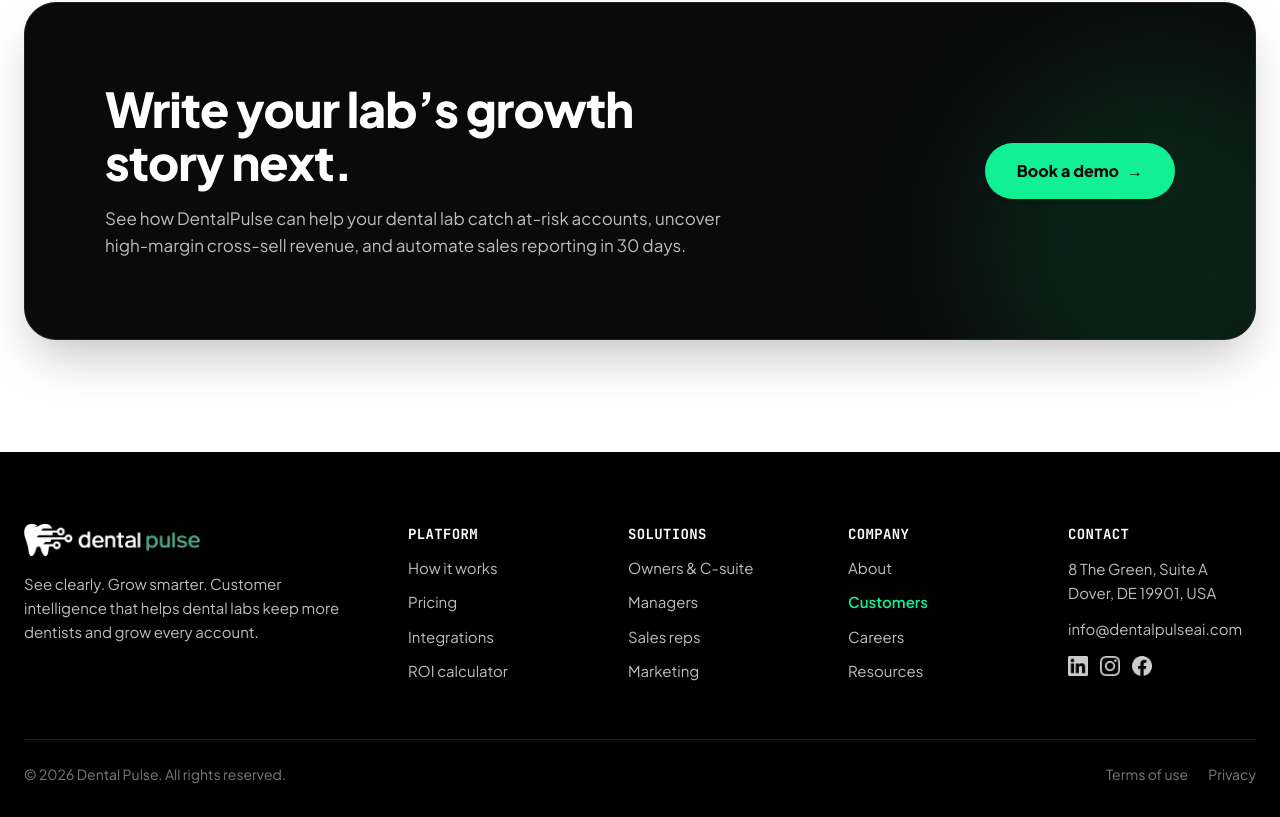
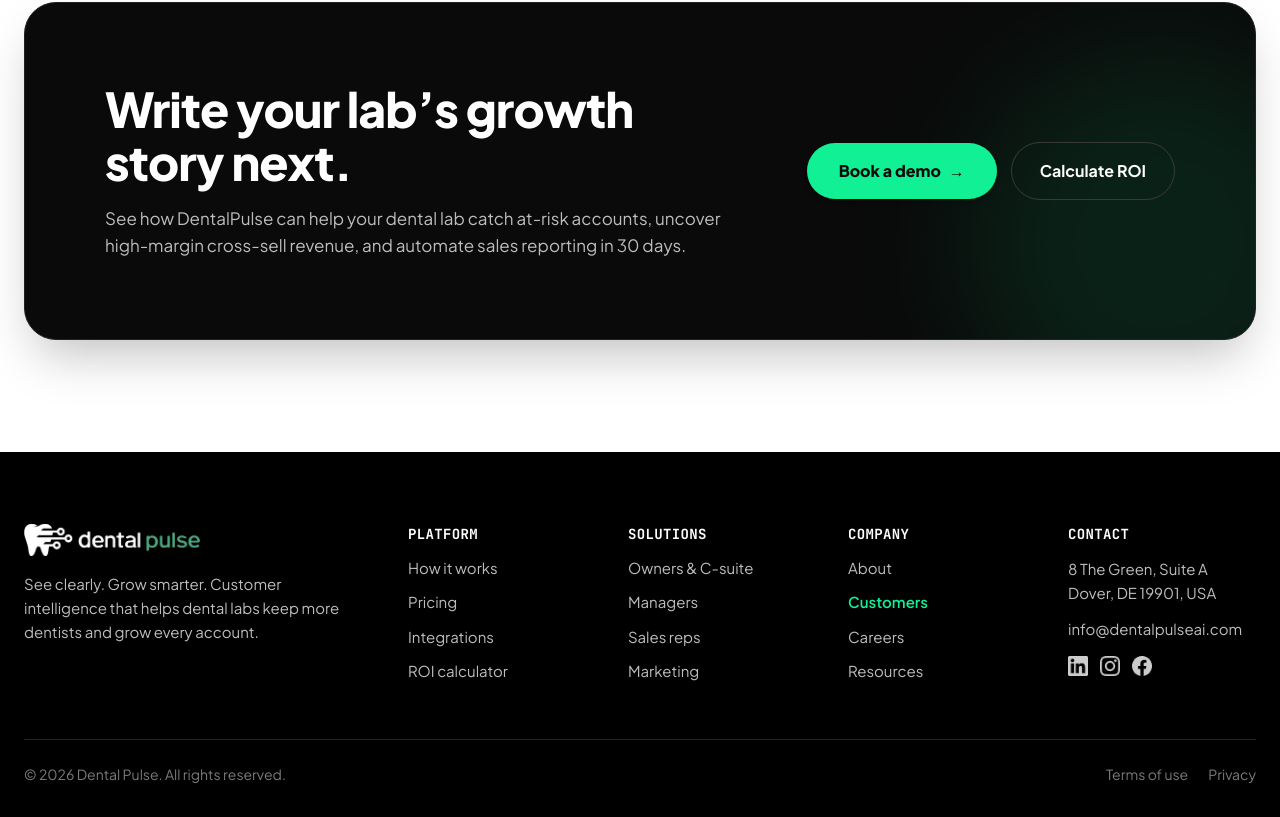
Before and after one commit to dentalPulse/dentalpulse-website, a Next.js app: page /customers in a window 1280 px wide. Shown: the part 2597-3414 px from the top of the page. Built offline with nearby package versions, Linux system fonts and the light colour scheme.

Commit message:
feat(navigation): ensure all Calculate ROI buttons across entire application link to /roi

```diff
--- a/src/components/about/AboutContactCTA.tsx
+++ b/src/components/about/AboutContactCTA.tsx
@@ -16,12 +16,20 @@
           <p className="mt-4 mb-8 text-[17px] sm:text-[18px] text-[#BDBDBD] leading-[1.6]">
             Whether you’re curious, comparing options or ready to start, our team is happy to help.
           </p>
+          <div className="flex flex-wrap items-center gap-3.5">
             <Link
               href="/book-demo"
               className="inline-flex items-center justify-center bg-[#12F095] hover:bg-[#0fd683] text-[#0A0A0A] font-extrabold text-[16px] px-8 py-4 rounded-full transition-all duration-200 shadow-md hover:shadow-xl hover:scale-[1.02] active:scale-[0.98]"
             >
               Book a demo
             </Link>
+            <Link
+              href="/roi"
+              className="inline-flex items-center justify-center border border-[#3A3A3A] hover:bg-white/10 text-white font-bold text-[16px] px-7 py-4 rounded-full transition-all duration-200"
+            >
+              Calculate ROI
+            </Link>
+          </div>
         </div>
 
         {/* Right Column: Address, Email & Social Channels */}
--- a/src/components/customers/CustomersCTA.tsx
+++ b/src/components/customers/CustomersCTA.tsx
@@ -20,14 +20,22 @@
           </p>
         </div>
 
-        {/* CTA Button */}
+        {/* CTA Buttons */}
+        <div className="flex flex-wrap items-center gap-3.5 relative z-10 shrink-0">
           <Link
             href="/book-demo"
-          className="bg-[#12F095] hover:bg-[#00df83] text-[#0A0A0A] font-extrabold text-[16px] px-8 py-4 rounded-full transition-all duration-200 hover:scale-105 shadow-md shrink-0 inline-flex items-center gap-2 relative z-10"
+            className="bg-[#12F095] hover:bg-[#00df83] text-[#0A0A0A] font-extrabold text-[16px] px-8 py-4 rounded-full transition-all duration-200 hover:scale-105 shadow-md inline-flex items-center gap-2"
           >
             <span>Book a demo</span>
             <span aria-hidden="true">→</span>
           </Link>
+          <Link
+            href="/roi"
+            className="border border-[#3A3A3A] bg-transparent text-white font-bold text-[16px] px-7 py-4 rounded-full hover:bg-white/10 transition-all inline-flex items-center"
+          >
+            Calculate ROI
+          </Link>
+        </div>
       </div>
     </section>
   );
--- a/src/components/landing/ProvenResults.tsx
+++ b/src/components/landing/ProvenResults.tsx
@@ -1,4 +1,5 @@
 import React from 'react';
+import Link from 'next/link';
 
 const STATS = [
   {
@@ -31,6 +32,13 @@
             <h2 className="m-0 text-[30px] sm:text-[38px] lg:text-[44px] font-extrabold leading-[1.08] tracking-[-0.03em] text-[#0A0A0A]">
               Grow with Dental Pulse and see it in the numbers.
             </h2>
+            <Link
+              href="/roi"
+              className="mt-6 inline-flex items-center gap-2 bg-[#067A47] hover:bg-[#06663C] text-white font-bold text-[15px] px-6 py-3 rounded-full transition-colors shadow-sm"
+            >
+              <span>Calculate your lab’s ROI</span>
+              <span aria-hidden="true">→</span>
+            </Link>
           </div>
 
           {/* Right Column: 3 Metric Cards */}
```
Lines whose indentation alone changed are shown as unchanged.
